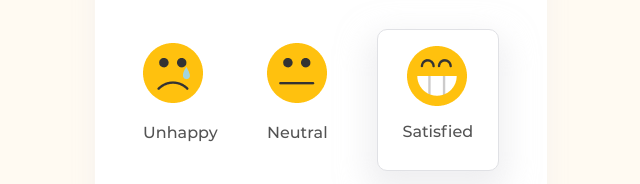
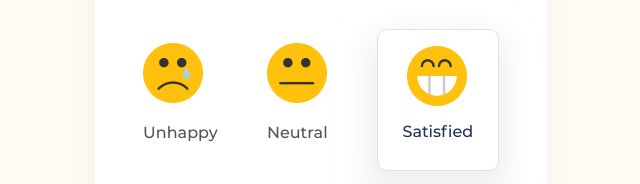
Before and after one commit to Gyekye/feedback-card, a plain HTML site: page index.html in a window 1280 px wide. Shown: the part 327-511 px from the top of the page, 319-959 px from the left. Drawn offline with Linux system fonts and the light colour scheme.

Commit message:
changing on hover color

```diff
--- a/src/sass/main.scss
+++ b/src/sass/main.scss
@@ -56,6 +56,10 @@ body {
         -moz-box-shadow: -1px 14px 31px 8px rgba(224, 225, 229, 0.53);
         box-shadow: -1px 14px 31px 8px rgba(224, 225, 229, 0.53);
         margin-top: 1rem;
+        color: $primary-font-color;
+    }
+    .img-title.active p {
+        color: $primary-font-color;
     }
     .img-title.active img {
         width: 60px;
```
Also changed, not shown: css/main.css.
